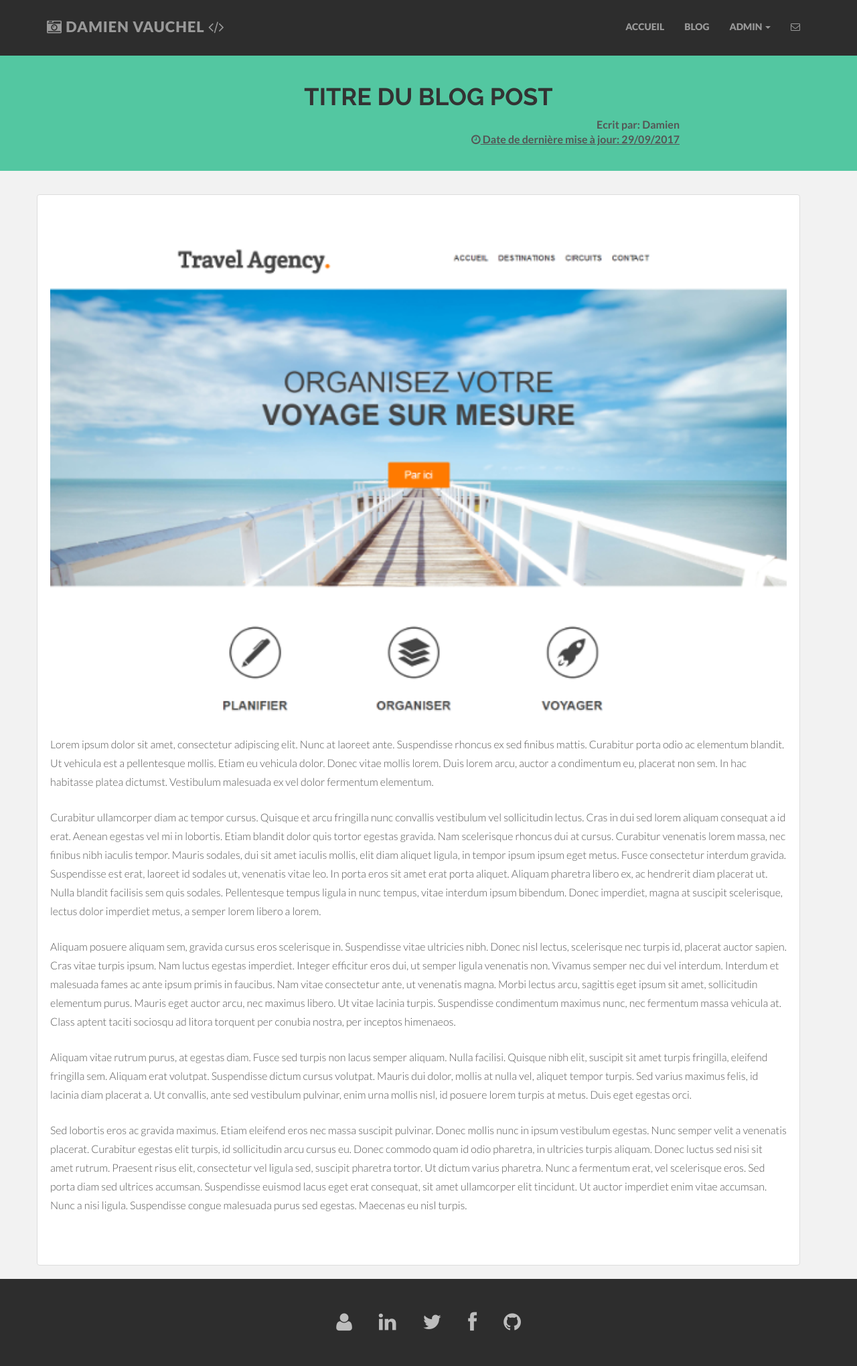
After one commit to DamienVauchel/personnal_blog, a PHP site: page /blog_post.php in a window 1280 px wide. The commit adds this page. Shown: the whole page at 67% size. Run offline with PHP 8.4, Linux system fonts and the light colour scheme; some libraries are stand-ins or nearby versions.

Commit message:
blog.php modifications + blog_post.php creation and customisation

```diff
--- a/blog.php
+++ b/blog.php
@@ -16,6 +16,7 @@
     <!--############################################################################
      ### MODELE POUR UN ARTICLE A ENTRER DANS UNE BOUCLE POUR TOUS LES AFFICHER ####
      ###############################################################################-->
+    <a href="blog_post.php">
         <div class="row thumbnail">
             <br><br>
             <div class="col-md-6">
@@ -28,7 +29,10 @@
                 <p>It has survived not only five centuries, but also the leap into electronic typesetting, remaining essentially unchanged.</p>
                 <p class="text-right"><a href="#">... Lire l'article</a></p>
             </div>
+            <br><br>
         </div><!-- row -->
+    </a>
+
     <hr>
 <!--    FIN MODELE-->
 </div>
--- /dev/null
+++ b/blog_post.php
@@ -0,0 +1,37 @@
+<?php require "view/header.php"; ?>
+
+    <div id="blue">
+        <div class="container">
+            <div class="row centered">
+                <div class="col-lg-8 col-lg-offset-2">
+                    <h1 class="text-center"><b>TITRE DU BLOG POST</b></h1>
+                    <div class="text-right">
+                        <div><b>Ecrit par: Damien</b>
+                            <div style="text-decoration: underline; font-weight: bold;"><i class="fa fa-clock-o" aria-hidden="true"></i> Date de dernière mise à jour: 29/09/2017</div>
+                        </div>
+                    </div>
+                </div>
+            </div><!-- row -->
+        </div><!-- container -->
+    </div><!--  bluewrap -->
+
+
+    <div class="container desc">
+        <div class="row thumbnail">
+            <br><br>
+            <div class="col-xs-12">
+                <img src="assets/img/p03.png" alt="" style="width: 100%;"> <!-- IMAGE A LA UNE -->
+            </div>
+            <br>
+            <div class="col-xs-12">
+                <p>Lorem ipsum dolor sit amet, consectetur adipiscing elit. Nunc at laoreet ante. Suspendisse rhoncus ex sed finibus mattis. Curabitur porta odio ac elementum blandit. Ut vehicula est a pellentesque mollis. Etiam eu vehicula dolor. Donec vitae mollis lorem. Duis lorem arcu, auctor a condimentum eu, placerat non sem. In hac habitasse platea dictumst. Vestibulum malesuada ex vel dolor fermentum elementum.</p>
+                <p>Curabitur ullamcorper diam ac tempor cursus. Quisque et arcu fringilla nunc convallis vestibulum vel sollicitudin lectus. Cras in dui sed lorem aliquam consequat a id erat. Aenean egestas vel mi in lobortis. Etiam blandit dolor quis tortor egestas gravida. Nam scelerisque rhoncus dui at cursus. Curabitur venenatis lorem massa, nec finibus nibh iaculis tempor. Mauris sodales, dui sit amet iaculis mollis, elit diam aliquet ligula, in tempor ipsum ipsum eget metus. Fusce consectetur interdum gravida. Suspendisse est erat, laoreet id sodales ut, venenatis vitae leo. In porta eros sit amet erat porta aliquet. Aliquam pharetra libero ex, ac hendrerit diam placerat ut. Nulla blandit facilisis sem quis sodales. Pellentesque tempus ligula in nunc tempus, vitae interdum ipsum bibendum. Donec imperdiet, magna at suscipit scelerisque, lectus dolor imperdiet metus, a semper lorem libero a lorem.</p>
+                <p>Aliquam posuere aliquam sem, gravida cursus eros scelerisque in. Suspendisse vitae ultricies nibh. Donec nisl lectus, scelerisque nec turpis id, placerat auctor sapien. Cras vitae turpis ipsum. Nam luctus egestas imperdiet. Integer efficitur eros dui, ut semper ligula venenatis non. Vivamus semper nec dui vel interdum. Interdum et malesuada fames ac ante ipsum primis in faucibus. Nam vitae consectetur ante, ut venenatis magna. Morbi lectus arcu, sagittis eget ipsum sit amet, sollicitudin elementum purus. Mauris eget auctor arcu, nec maximus libero. Ut vitae lacinia turpis. Suspendisse condimentum maximus nunc, nec fermentum massa vehicula at. Class aptent taciti sociosqu ad litora torquent per conubia nostra, per inceptos himenaeos.</p>
+                <p>Aliquam vitae rutrum purus, at egestas diam. Fusce sed turpis non lacus semper aliquam. Nulla facilisi. Quisque nibh elit, suscipit sit amet turpis fringilla, eleifend fringilla sem. Aliquam erat volutpat. Suspendisse dictum cursus volutpat. Mauris dui dolor, mollis at nulla vel, aliquet tempor turpis. Sed varius maximus felis, id lacinia diam placerat a. Ut convallis, ante sed vestibulum pulvinar, enim urna mollis nisl, id posuere lorem turpis at metus. Duis eget egestas orci.</p>
+                <p>Sed lobortis eros ac gravida maximus. Etiam eleifend eros nec massa suscipit pulvinar. Donec mollis nunc in ipsum vestibulum egestas. Nunc semper velit a venenatis placerat. Curabitur egestas elit turpis, id sollicitudin arcu cursus eu. Donec commodo quam id odio pharetra, in ultricies turpis aliquam. Donec luctus sed nisi sit amet rutrum. Praesent risus elit, consectetur vel ligula sed, suscipit pharetra tortor. Ut dictum varius pharetra. Nunc a fermentum erat, vel scelerisque eros. Sed porta diam sed ultrices accumsan. Suspendisse euismod lacus eget erat consequat, sit amet ullamcorper elit tincidunt. Ut auctor imperdiet enim vitae accumsan. Nunc a nisi ligula. Suspendisse congue malesuada purus sed egestas. Maecenas eu nisl turpis. </p>
+            </div>
+            <br><br>
+        </div><!-- row -->
+    </div>
+
+<?php require "view/footer.php"; ?>
```
Lines whose indentation alone changed are shown as unchanged.
